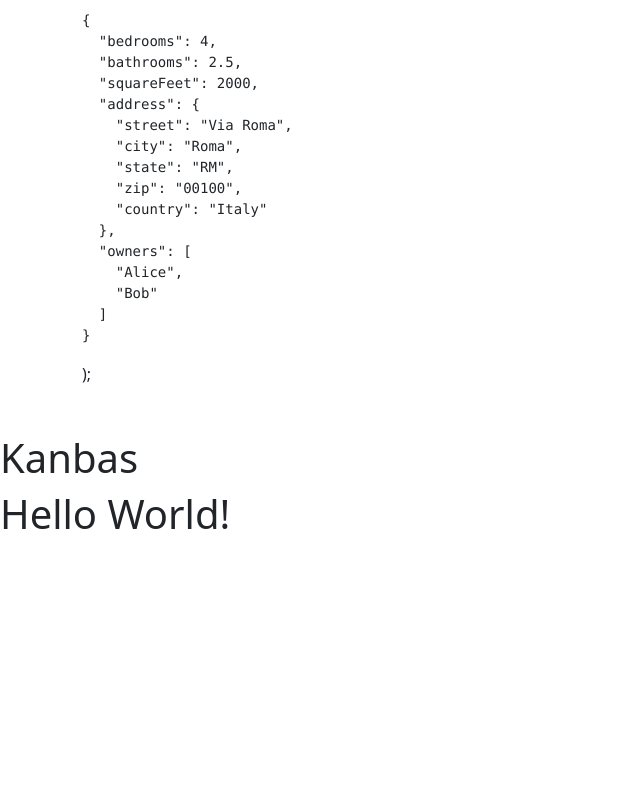
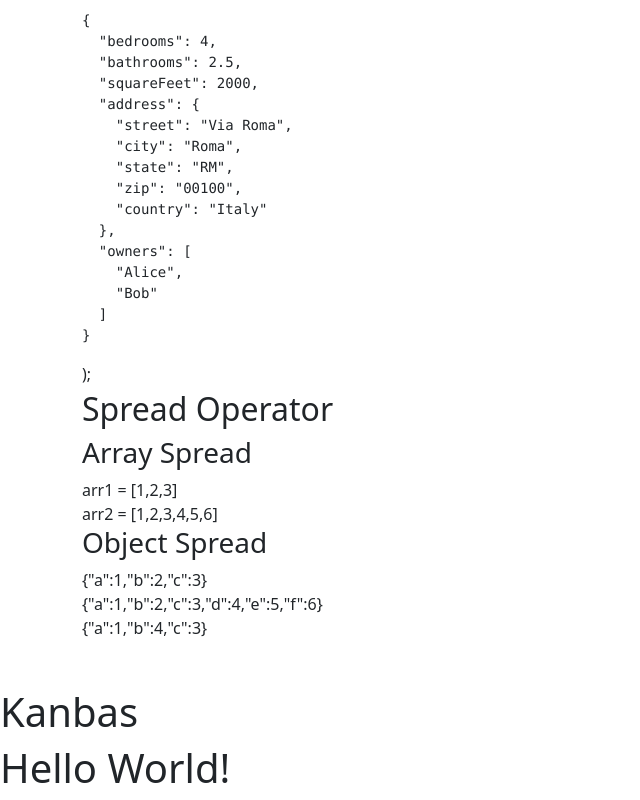
Before and after one commit to dnydlk/kanbas-react-web-app, a React (Create React App) app: page / in a window 1280 px wide. Shown: the part 2721-3521 px from the top of the page, without its empty margins (0-640 px from the left). Before the commit the page ends 3267 px from the top, so only its background shows below. Built offline with nearby package versions, Linux system fonts and the light colour scheme.

Commit message:
Add Spreading component

```diff
--- a/src/labs/a3/JavaScript/arrays/WorkingWithArrays.tsx
+++ b/src/labs/a3/JavaScript/arrays/WorkingWithArrays.tsx
@@ -9,6 +9,7 @@
 import FilterFunction from "./FilterFunction";
 import TemplateLiterals from "../string/TemplateLiterals";
 import House from "../json/House";
+import Spreading from "../json/Spreading";
 
 function WorkingWithArrays() {
   return (
@@ -25,6 +26,7 @@
       <FilterFunction />
       <TemplateLiterals />
       <House />
+      <Spreading />
     </div>
   );
 }
--- /dev/null
+++ b/src/labs/a3/JavaScript/json/Spreading.tsx
@@ -0,0 +1,22 @@
+const arr1 = [1, 2, 3];
+const arr2 = [...arr1, 4, 5, 6];
+const obj1 = { a: 1, b: 2, c: 3 };
+const obj2 = { ...obj1, d: 4, e: 5, f: 6 };
+const obj3 = { ...obj1, b: 4 };
+
+function Spreading() {
+  return (
+    <div id="spreading" className="mt-1">
+      <h2>Spread Operator</h2>
+      <h3>Array Spread</h3>
+      arr1 = {JSON.stringify(arr1)} <br />
+      arr2 = {JSON.stringify(arr2)} <br />
+      <h3>Object Spread</h3>
+      {JSON.stringify(obj1)} <br />
+      {JSON.stringify(obj2)} <br />
+      {JSON.stringify(obj3)} <br />
+    </div>
+  );
+}
+
+export default Spreading;
```
